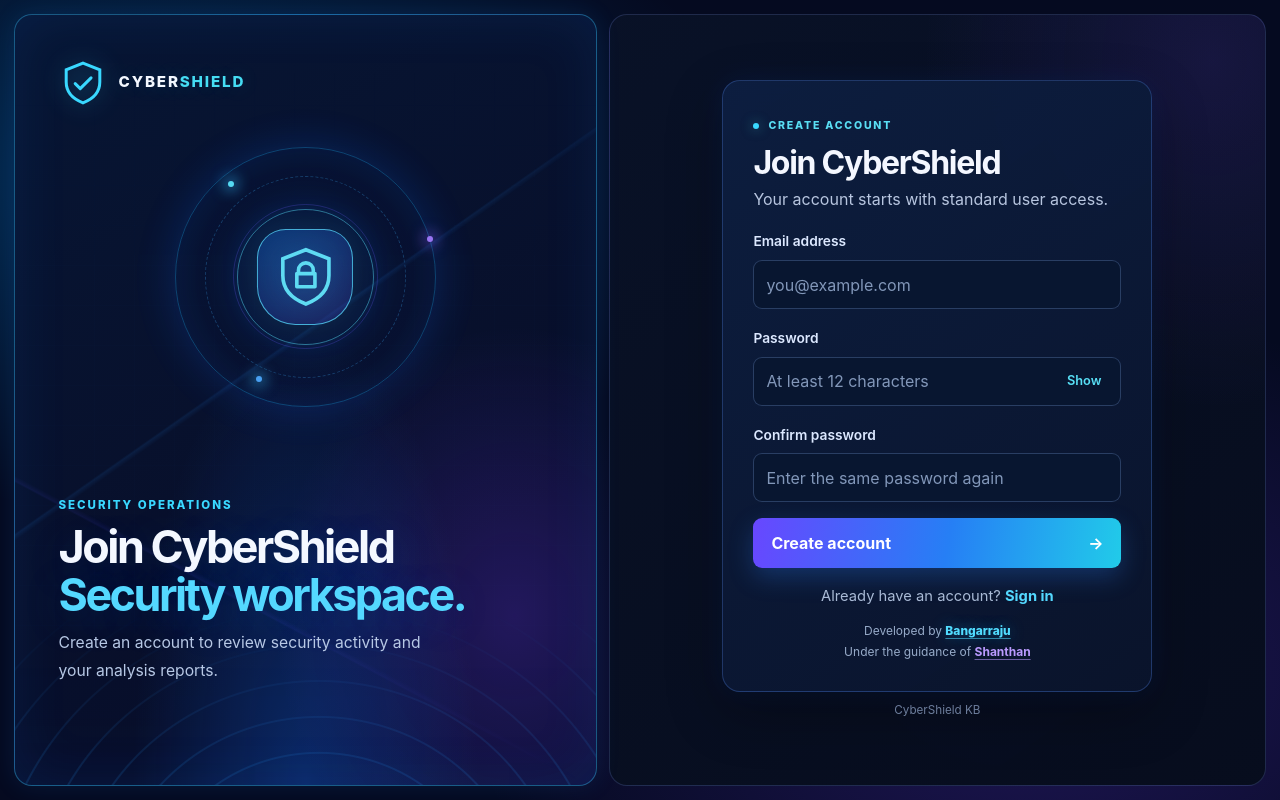
After one commit to kuramdasubangaram-2006/cybershield, a Flask app: page /register in a window 1280 px wide. The commit adds this page. Run offline with Flask 3, Linux system fonts and the light colour scheme; the visitor is signed in with stand-in values (Sample User, id 1); data comes from the database, SQL or seed files in the repository; data that the repository does not hold is empty; some libraries are stand-ins or nearby versions.

Commit message:
Add public user registration

```diff
--- a/app.py
+++ b/app.py
@@ -320,6 +320,43 @@ def create_app():
                 return redirect(url_for("dashboard"))
 
         return render_template("login.html")
+
+    @app.route("/register", methods=["GET", "POST"])
+    def register():
+        if not has_users():
+            return redirect(url_for("setup"))
+        if get_current_user() is not None:
+            return redirect(url_for("dashboard"))
+
+        if request.method == "POST":
+            if not validate_csrf():
+                abort(400)
+            email = request.form.get("email", "").strip().lower()
+            password = request.form.get("password", "")
+            confirmation = request.form.get("password_confirmation", "")
+
+            if not valid_email(email):
+                flash("Enter a valid email address.", "error")
+            elif len(password) < 12:
+                flash("Password must be at least 12 characters.", "error")
+            elif password != confirmation:
+                flash("The passwords do not match.", "error")
+            else:
+                try:
+                    db = get_db()
+                    db.execute(
+                        "INSERT INTO users (email, password_hash, role) VALUES (?, ?, 'user')",
+                        (email, generate_password_hash(password)),
+                    )
+                    db.commit()
+                except INTEGRITY_ERRORS:
+                    get_db().rollback()
+                    flash("An account with this email address already exists.", "error")
+                else:
+                    flash("Account created. You can now sign in.", "success")
+                    return redirect(url_for("login"))
+
+        return render_template("register.html")
 
     @app.route("/forgot-password", methods=["GET", "POST"])
     def forgot_password():
--- a/static/css/style.css
+++ b/static/css/style.css
@@ -1046,3 +1046,7 @@ body.login-page { color: #f1f5ff; background: radial-gradient(ellipse at 12% 22%
 @media (max-width: 850px) { .public-home-hero { grid-template-columns: 1fr; gap: 42px; padding: 54px 0; } .public-home-intro { max-width: 720px; } }
 @media (max-width: 560px) { .public-home-shell { padding: 0 20px; } .public-home-header { padding: 18px 0; } .public-home-brand { gap: 9px; font-size: .88rem; } .public-home-brand img { width: 38px; height: 38px; } .public-home-signin { padding: 9px 12px; font-size: .88rem; } .public-home-hero { gap: 30px; padding: 46px 0; } .public-home-tools { grid-template-columns: 1fr; } .public-tool-item { min-height: unset; padding: 17px; } .public-home-footer { flex-direction: column; gap: 7px; } }
 @media (prefers-reduced-motion: reduce) { .public-home-signin,.public-tool-item { transition: none; } .public-tool-item:hover { transform: none; } }
+
+body.login-page .account-switch { margin: 17px 0 0; color: #a9bad6; text-align: center; font-size: .92rem; }
+body.login-page .account-switch a { color: #54d8ff; font-weight: 700; text-decoration: none; }
+body.login-page .account-switch a:hover { color: #b4efff; text-decoration: underline; }
--- a/templates/login.html
+++ b/templates/login.html
@@ -100,6 +100,8 @@
             <button class="btn sign-in-button w-100" type="submit">Sign in <span aria-hidden="true">→</span></button>
           </form>
 
+          <p class="account-switch">New to CyberShield? <a href="{{ url_for('register') }}">Create account</a></p>
+
           <div class="developer-credit" aria-label="Project credits">
             <span>Developed by <a class="developer-name" href="https://www.linkedin.com/in/bangaram-kuramdasu" target="_blank" rel="noopener noreferrer">Bangarraju</a></span>
             <span>Under the guidance of <a class="mentor-name" href="https://www.linkedin.com/in/shanthan-5386a5112/" target="_blank" rel="noopener noreferrer">Shanthan</a></span>
--- /dev/null
+++ b/templates/register.html
@@ -0,0 +1,89 @@
+<!doctype html>
+<html lang="en">
+  <head>
+    <meta charset="utf-8">
+    <meta name="viewport" content="width=device-width, initial-scale=1">
+    <meta name="theme-color" content="#081b3c">
+    <meta name="robots" content="noindex, nofollow">
+    <title>Create account | CyberShield KB</title>
+    <link rel="icon" type="image/png" sizes="96x96" href="{{ url_for('static', filename='favicon.png') }}">
+    <link rel="shortcut icon" href="{{ url_for('static', filename='favicon.ico') }}">
+    <link href="https://cdn.jsdelivr.net/npm/bootstrap@5.3.3/dist/css/bootstrap.min.css" rel="stylesheet">
+    <link href="{{ url_for('static', filename='css/style.css') }}" rel="stylesheet">
+  </head>
+  <body class="login-page">
+    <main class="login-layout">
+      <section class="brand-panel" aria-label="About CyberShield">
+        <a class="brand" href="/" aria-label="CyberShield home">
+          <span class="brand-mark" aria-hidden="true">
+            <svg viewBox="0 0 40 40" fill="none">
+              <path d="M20 3.5 34 9v10.2c0 8.2-5.5 14.1-14 17.3-8.5-3.2-14-9.1-14-17.3V9l14-5.5Z" stroke="currentColor" stroke-width="2.5" />
+              <path d="m13.5 20.5 4.2 4.2 9-9" stroke="currentColor" stroke-width="2.5" stroke-linecap="round" stroke-linejoin="round" />
+            </svg>
+          </span>
+          <span>CYBER<span class="brand-accent">SHIELD</span></span>
+        </a>
+        <div class="brand-orbit" aria-hidden="true">
+          <span class="orbit-ring orbit-ring-outer"></span>
+          <span class="orbit-ring orbit-ring-inner"></span>
+          <span class="orbit-core"><svg viewBox="0 0 40 40" fill="none"><path d="M20 3.5 34 9v10.2c0 8.2-5.5 14.1-14 17.3-8.5-3.2-14-9.1-14-17.3V9l14-5.5Z" stroke="currentColor" stroke-width="2.2"/><path d="M15.5 18v-2a4.5 4.5 0 0 1 9 0v2m-10 0h11v8h-11z" stroke="currentColor" stroke-width="2.2" stroke-linecap="round" stroke-linejoin="round"/></svg></span>
+          <span class="orbit-spark orbit-spark-one"></span><span class="orbit-spark orbit-spark-two"></span><span class="orbit-spark orbit-spark-three"></span>
+        </div>
+        <div class="brand-copy">
+          <p class="eyebrow">SECURITY OPERATIONS</p>
+          <h1>Join CyberShield<br><span>Security workspace.</span></h1>
+          <p class="brand-description">Create an account to review security activity and your analysis reports.</p>
+        </div>
+      </section>
+
+      <section class="form-panel" aria-labelledby="register-heading">
+        <div class="login-card">
+          <div class="mobile-brand brand" aria-hidden="true">
+            <span class="brand-mark"><svg viewBox="0 0 40 40" fill="none"><path d="M20 3.5 34 9v10.2c0 8.2-5.5 14.1-14 17.3-8.5-3.2-14-9.1-14-17.3V9l14-5.5Z" stroke="currentColor" stroke-width="2.5"/><path d="m13.5 20.5 4.2 4.2 9-9" stroke="currentColor" stroke-width="2.5" stroke-linecap="round" stroke-linejoin="round"/></svg></span>
+            <span>CYBER<span class="brand-accent">SHIELD</span></span>
+          </div>
+
+          <div class="form-heading">
+            <span class="secure-label"><span class="secure-dot"></span> CREATE ACCOUNT</span>
+            <h2 id="register-heading">Join CyberShield</h2>
+            <p>Your account starts with standard user access.</p>
+          </div>
+
+          {% with messages = get_flashed_messages(with_categories=true) %}
+            {% for category, message in messages %}
+              <div class="form-alert form-alert-{{ category }}" role="alert">{{ message }}</div>
+            {% endfor %}
+          {% endwith %}
+
+          <form method="post" action="{{ url_for('register') }}">
+            <input type="hidden" name="csrf_token" value="{{ csrf_token() }}">
+            <div class="mb-3">
+              <label class="form-label" for="email">Email address</label>
+              <input class="form-control" id="email" name="email" type="email" placeholder="you@example.com" autocomplete="email" maxlength="254" required value="{{ request.form.get('email', '') }}">
+            </div>
+            <div class="mb-3">
+              <label class="form-label" for="password">Password</label>
+              <div class="password-input-wrap">
+                <input class="form-control" id="password" name="password" type="password" placeholder="At least 12 characters" autocomplete="new-password" minlength="12" required>
+                <button class="password-toggle" id="toggle-password" type="button" aria-label="Show password" aria-pressed="false">Show</button>
+              </div>
+            </div>
+            <div class="mb-3">
+              <label class="form-label" for="password_confirmation">Confirm password</label>
+              <input class="form-control" id="password_confirmation" name="password_confirmation" type="password" placeholder="Enter the same password again" autocomplete="new-password" minlength="12" required>
+            </div>
+            <button class="btn sign-in-button w-100" type="submit">Create account <span aria-hidden="true">→</span></button>
+          </form>
+
+          <p class="account-switch">Already have an account? <a href="{{ url_for('login') }}">Sign in</a></p>
+          <div class="developer-credit" aria-label="Project credits">
+            <span>Developed by <a class="developer-name" href="https://www.linkedin.com/in/bangaram-kuramdasu" target="_blank" rel="noopener noreferrer">Bangarraju</a></span>
+            <span>Under the guidance of <a class="mentor-name" href="https://www.linkedin.com/in/shanthan-5386a5112/" target="_blank" rel="noopener noreferrer">Shanthan</a></span>
+          </div>
+        </div>
+        <footer class="form-footer">CyberShield KB</footer>
+      </section>
+    </main>
+    <script src="{{ url_for('static', filename='js/app.js') }}"></script>
+  </body>
+</html>
```
